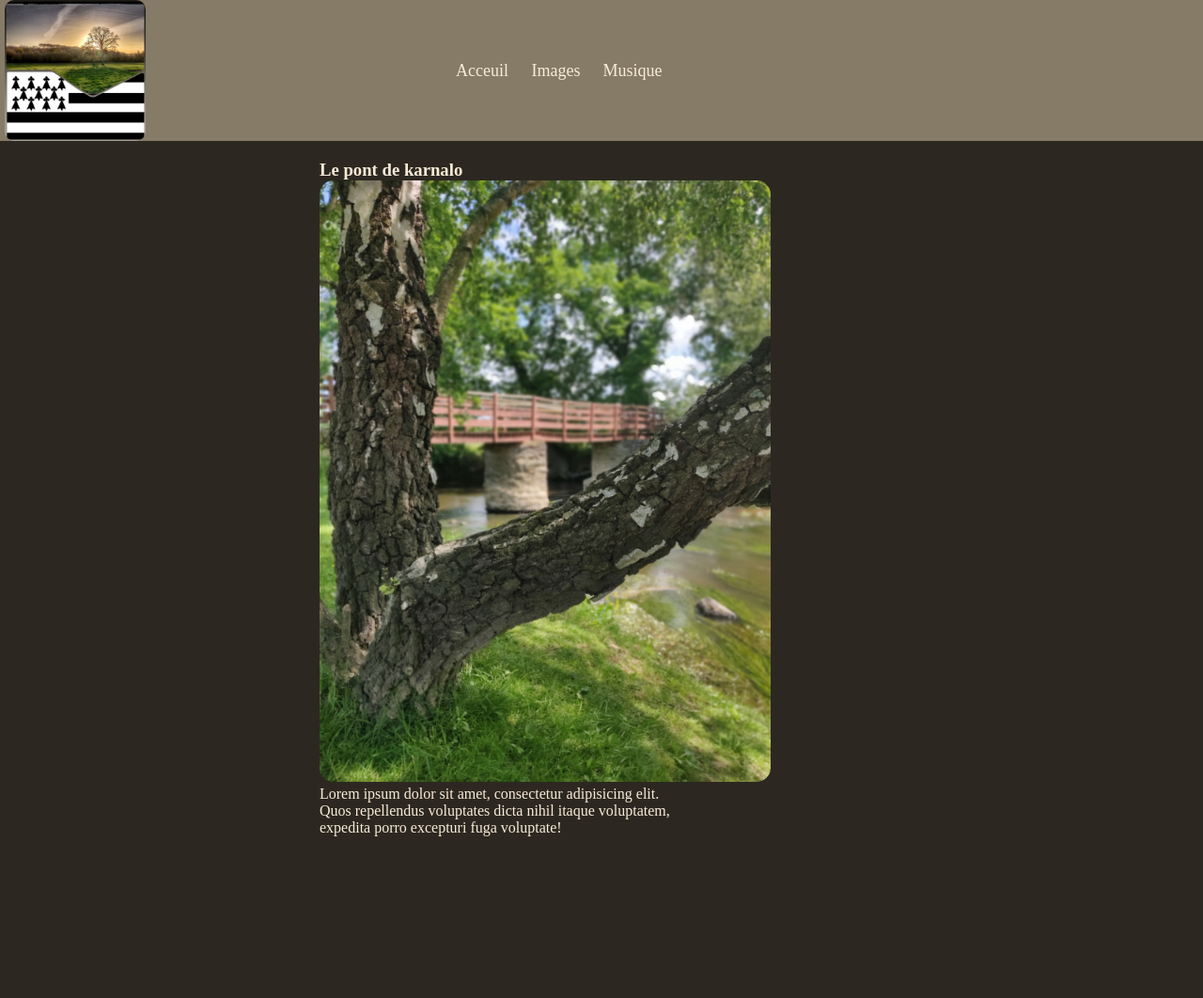
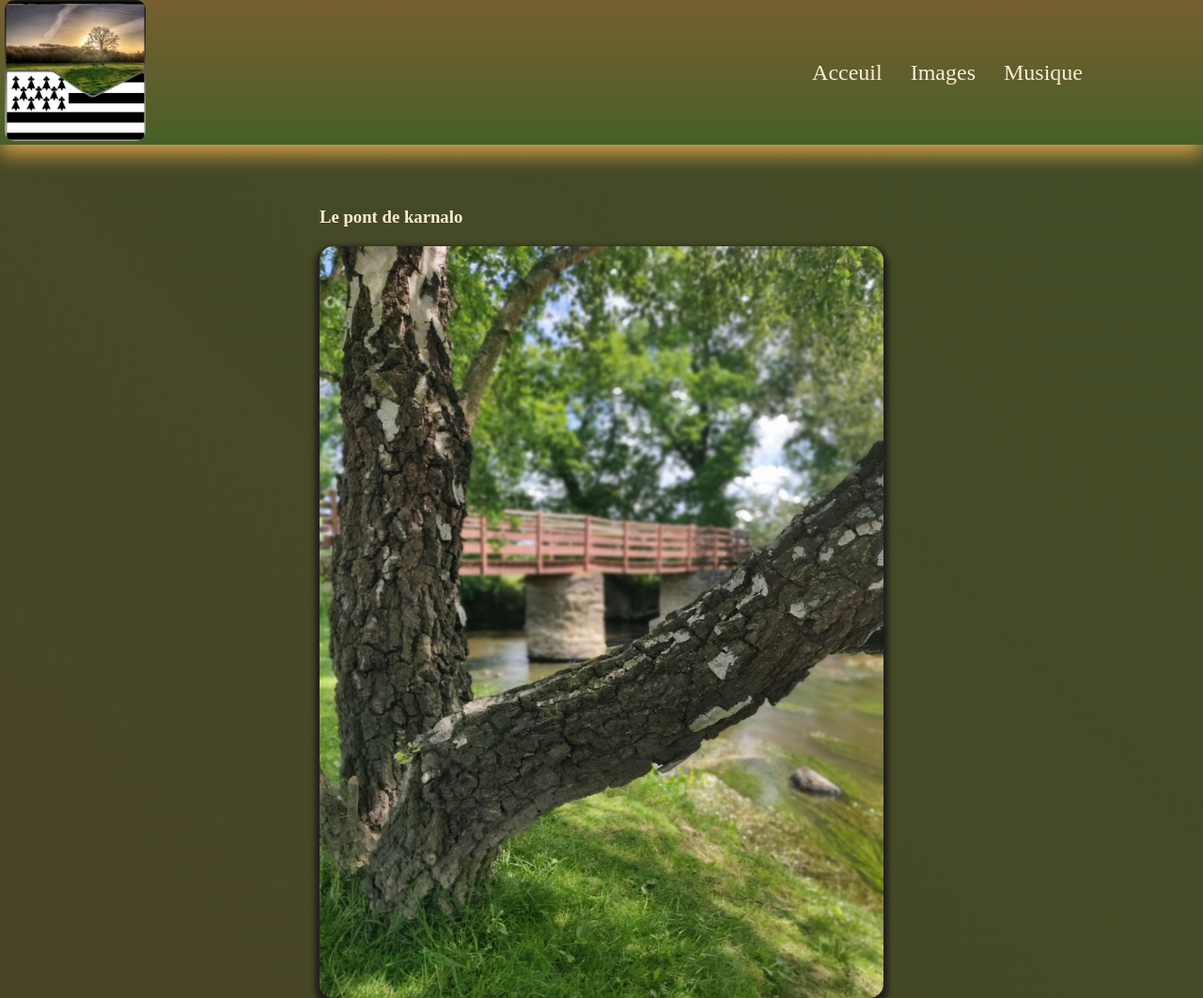
Before and after one commit to Airby3556/firstmee, a plain HTML site: page index.html in a window 1280 px wide. Shown: the top 1062 px of the page at 94% size. Before the commit the page ends 890 px from the top, so only its background shows below. Drawn offline with Linux system fonts and the light colour scheme.

Commit message:
modif mise en page

```diff
--- a/index.html
+++ b/index.html
@@ -1,30 +1,59 @@
 <!DOCTYPE html>
 <html lang="fr">
+
 <head>
-    <meta charset="UTF-8">
-    <meta http-equiv="X-UA-Compatible" content="IE=edge">
-    <meta name="viewport" content="width=device-width, initial-scale=1.0">
+    <meta charset="UTF-8" />
+    <meta http-equiv="X-UA-Compatible" content="IE=edge" />
+    <meta name="viewport" content="width=device-width, initial-scale=1.0" />
     <title>essaiGit</title>
-    <link rel="stylesheet" href="style.css">
+    <link rel="stylesheet" href="style.css" />
 </head>
+
 <body>
-   <div class="header header_img">
-       <img src="/images/Arbre_breton2.png" alt="logo">
-       <ul class="header header_menu">
-           <li><a href="acceuil">Acceuil</a> </li>
-           <li><a href="images"> Images</a></li>
-           <li><a href="musique"> Musique</a></li>
-       </ul>
-   </div>
+    <header class="header">
+        <nav>
+            <div class="logo">
+                <img src="/images/Arbre_breton2.png" alt="logo" />
+            </div>
+            <div class="header_menu">
+            <ul class="menu">
+                <li><a href="#">Acceuil</a></li>
+                <li><a href="#"> Images</a></li>
+                <li><a href="#"> Musique</a></li>
+            </ul>
+        </div>
+        </nav>
+
+    </header>
     <div class="main">
-        <div class="main_first">
+        <div class="main_imag main_foto1">
             <h3>Le pont de karnalo</h3>
-        <img src="/images/Karnalo_01.jpg" alt="photo1">
-        <p>Lorem ipsum dolor sit amet, consectetur adipisicing elit.<br> Quos repellendus voluptates dicta nihil itaque voluptatem,<br> expedita porro excepturi fuga voluptate!</p>
+            <img src="/images/Karnalo_01.jpg" alt="photo1" />
+            <p>
+                Lorem ipsum dolor sit amet, consectetur adipisicing elit.<br />
+                Quos repellendus voluptates dicta nihil itaque voluptatem,<br />
+                expedita porro excepturi fuga voluptate!
+            </p>
+        </div>
+        <div class="main_imag main_foto2">
+            <h3>Le pont de karnalo</h3>
+            <img src="/images/pont-Karnalo02.jpg" alt="photo2" />
+            <p>
+                Lorem ipsum dolor sit amet, consectetur adipisicing elit.<br />
+                Quos repellendus voluptates dicta nihil itaque voluptatem,<br />
+                expedita porro excepturi fuga voluptate!
+            </p>
+        </div>
+        <div class="main_imag main_foto3">
+            <h3>Le pont de karnalo</h3>
+            <img src="/images/Pont-Karnalo03b.jpg" alt="photo3" />
+            <p>
+                Lorem ipsum dolor sit amet, consectetur adipisicing elit.<br />
+                Quos repellendus voluptates dicta nihil itaque voluptatem,<br />
+                expedita porro excepturi fuga voluptate!
+            </p>
+        </div>
+    </div>
+</body>
 
-    </div>
-</div>
-
-
-</body>
 </html>
--- a/style.css
+++ b/style.css
@@ -1,31 +1,62 @@
-*{
+* {
     margin: 0;
     padding: 0;
-    box-sizing: border-box;
+
 }
 
-body{
+body {
+    margin: 0;
+    padding: 0;
     display: flex;
     flex-direction: column;
+    align-items: center;
+    width: 100%;
     color: antiquewhite;
-    background: rgb(44, 40, 33);
+    background: linear-gradient(45deg, #513f28, #404c26);
+
 }
-.header_menu > li{
-    display:inline;
+
+.header {
+    position: fixed;
+    width: 100%;
+    background: linear-gradient(#775f30, #475f28);
+    box-shadow: 0px 10px 20px rgb(214, 162, 72);
+
+}
+
+.logo {
+    width: 150px;
+}
+
+.menu {
+    display: flex;
     list-style: none;
-    margin: 10px;
+    margin: 1em;
     font-size: large;
 }
-.header_menu > li > a {
+
+.menu>li>a {
+    margin-right: 30px;
     text-decoration: none;
     color: antiquewhite;
+    font-size: 1.5rem;
 }
-.header_img {
+
+.menu>li>a:hover {
+    text-decoration: underline;
+    text-decoration-color: rgb(175, 120, 76);
+    color: rgba(53, 29, 21, 0.851);
+
+}
+
+.header>nav {
     display: flex;
-    background: rgb(133, 123, 103);
+    justify-content: space-between;
     align-items: center;
+    margin-right: 5em;
 }
- .header_img> img{
+
+.header>nav>.logo>img {
     width: 150px;
     height: 150px;
     margin-right: 20em;
@@ -33,14 +64,41 @@ body{
     border-radius: 10px;
 
 }
- .main{
+
+.main {
     display: flex;
+    flex-direction: column;
+    width: 80vw;
     align-items: center;
     justify-content: center;
-     margin-top: 20px;
- }
- .main>.main_first > img{
-     border-radius: 15px;
-     width: 80%;
+    margin: 20px;
+
 
 }
+
+.main>.main_imag {
+    margin: 20px 0;
+}
+
+.main>.main_foto1 {
+    margin-top: 200px;
+}
+
+.main>.main_imag>img {
+    border-radius: 15px;
+    max-width: 100%;
+    margin: 20px 0;
+    box-shadow: rgb(34, 31, 28) 0px 5px 5px 5px;
+
+}
+
+@media screen and (max-width:450px) {
+    .header>nav {
+        justify-content: none;
+    }
+
+    .menu {
+        display: block;
+    }
+
+}
```
Also changed, not shown: images/Pont-Karnalo03b.jpg (added). Lines whose indentation alone changed are shown as unchanged.
